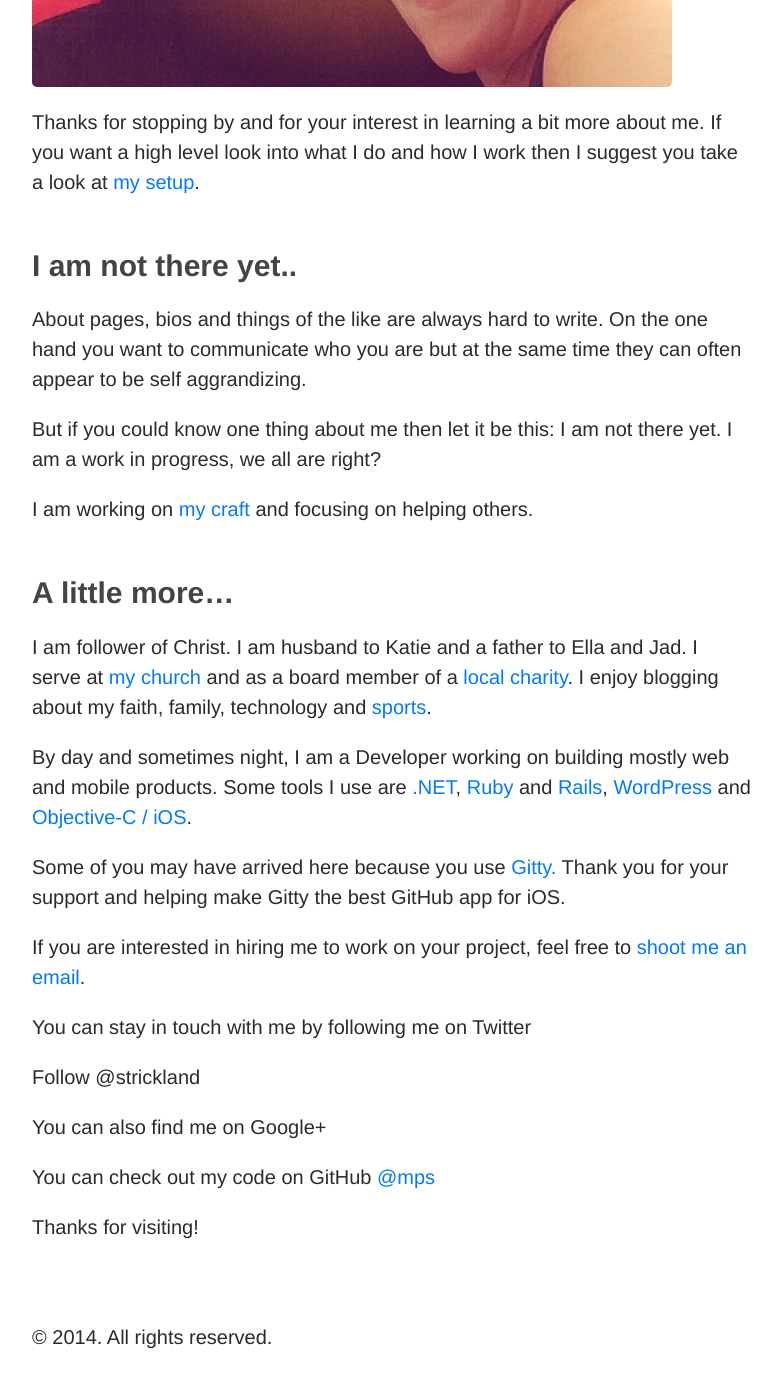
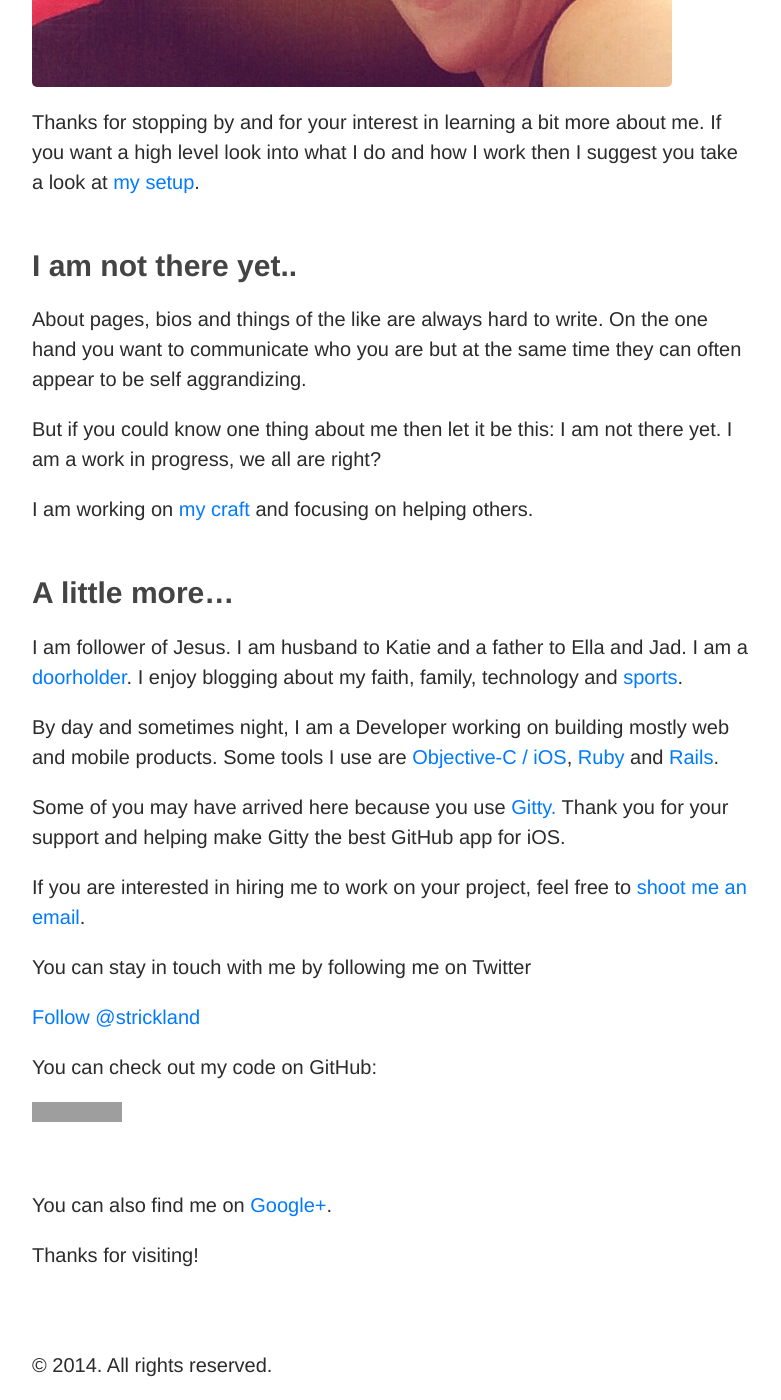
Before and after one commit to mps/mps.github.io, a Jekyll site: the page built from about.md, in a window 1280 px wide and 1400 px high, scrolled down 820 px. Shown: the whole window, without its empty margins (248-1029 px from the left). Built offline with Jekyll 4.4.1, drawn with Linux system fonts in a browser that asks for light colours; comment, search, counter and statistics services are not loaded; before the commit the page ends 2192 px from its top, so only the background shows below that; some of the changed lines change nothing that is shown; grey boxes are pictures that could not be loaded.

Commit message:
update about

```diff
--- a/about.md
+++ b/about.md
@@ -17,9 +17,9 @@ I am working on [my craft](http://idlefusion.com) and focusing on helping others
 
 ## A little more...
 
-I am follower of Christ. I am husband to Katie and a father to Ella and Jad. I serve at [my church](http://chestnutmountain.com) and as a board member of a [local charity](http://ssrevolution.com). I enjoy blogging about my faith, family, technology and [sports](http://georgiadogs.com).
+I am follower of Jesus. I am husband to Katie and a father to Ella and Jad. I am a [doorholder](http://passioncity.com). I enjoy blogging about my faith, family, technology and [sports](http://georgiadogs.com).
 
-By day and sometimes night, I am a Developer working on building mostly web and mobile products. Some tools I use are [.NET](http://asp.net), [Ruby](http://ruby-lang.org) and [Rails](http://rubyonrails.org), [WordPress](http://wordpress.org) and [Objective-C / iOS](http://developer.apple.com).
+By day and sometimes night, I am a Developer working on building mostly web and mobile products. Some tools I use are [Objective-C / iOS](http://developer.apple.com), [Ruby](http://ruby-lang.org) and [Rails](http://rubyonrails.org).
 
 Some of you may have arrived here because you use [Gitty.](http://gittyapp.com) Thank you for your support and helping make Gitty the best GitHub app for iOS.
 
@@ -27,10 +27,14 @@ If you are interested in hiring me to work on your project, feel free to [shoot
 
 You can stay in touch with me by following me on Twitter
 
-Follow @strickland
+<a href="https://twitter.com/strickland" class="twitter-follow-button" data-show-count="false" data-size="large" data-dnt="true">Follow @strickland</a>
+<script>!function(d,s,id){var js,fjs=d.getElementsByTagName(s)[0],p=/^http:/.test(d.location)?'http':'https';if(!d.getElementById(id)){js=d.createElement(s);js.id=id;js.src=p+'://platform.twitter.com/widgets.js';fjs.parentNode.insertBefore(js,fjs);}}(document, 'script', 'twitter-wjs');</script>
 
-You can also find me on Google+
+You can check out my code on GitHub:
 
-You can check out my code on GitHub [@mps](http://github.com/mps)
+<iframe src="http://ghbtns.com/github-btn.html?user=mps&type=follow&size=large"
+  allowtransparency="true" frameborder="0" scrolling="0" width="170" height="30"></iframe><br>
+
+You can also find me on [Google+](https://plus.google.com/u/1/100537974733822627384).
 
 Thanks for visiting!
```
